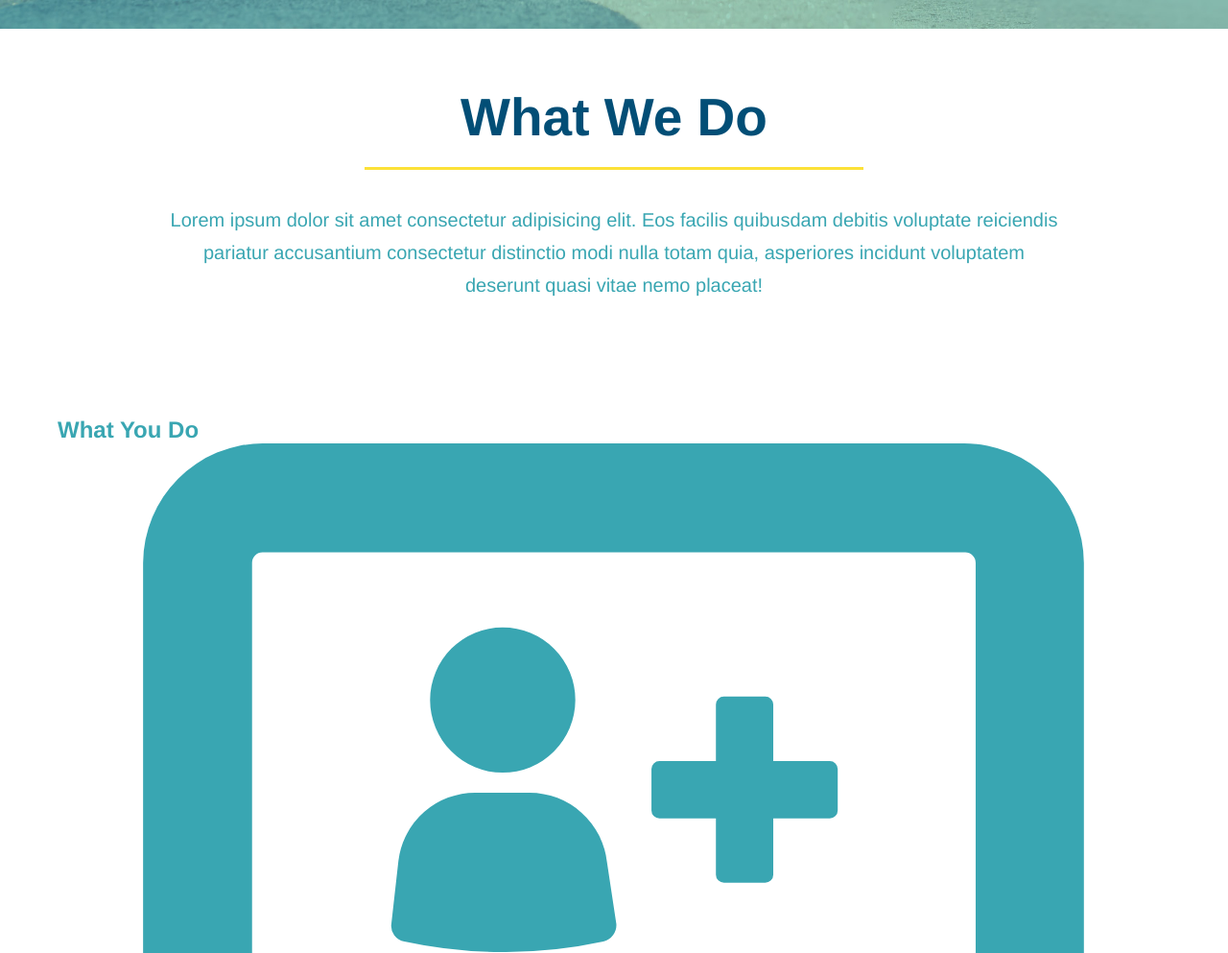
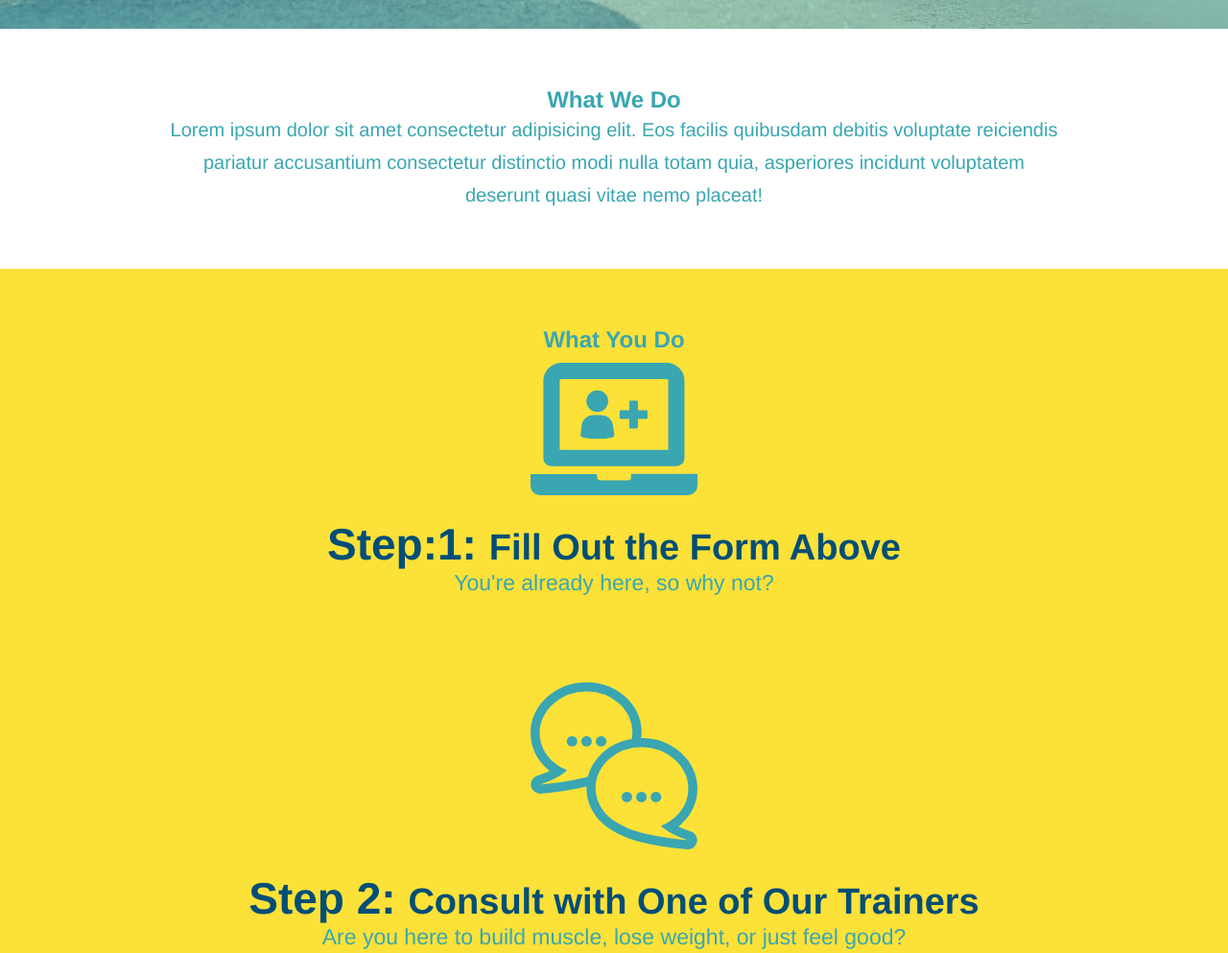
Before and after one commit to cpalileo/run-buddy, a plain HTML site: page index.html in a window 1280 px wide. Shown: the part 652-1645 px from the top of the page at 96% size. Drawn offline with Linux system fonts and the light colour scheme; files whose address does not match are found by name.

Commit message:
style what you do section

```diff
--- a/assets/css/style.css
+++ b/assets/css/style.css
@@ -125,16 +125,6 @@ section {
     text-align: center;
 }
 
-.intro h2 {
-  font-size: 55px;
-  color: #024e76;
-  margin-bottom: 35px;
-  padding: 0 100px 20px 100px;
-  border-bottom: 3px solid;
-  border-color: #fce138;
-  display: inline-block;
-}
-
 .intro p {
   line-height: 1.7;
   color: #39a6b2;
@@ -142,3 +132,48 @@ section {
   font-size: 20px;
   margin: 0 auto;
 }
+
+.primary-border {
+  border-color:#fce138;
+}
+
+.secondary-boarder {
+  border-color: #39a6b2;
+}
+
+.section title{
+  font-size: 55px;
+  color: #024e76;
+  margin-bottom: 35px;
+  padding: 0 100px 20px 100px;
+  border-bottom: 3px solid;
+}
+
+.steps {
+  text-align: center;
+  background: #fce138;
+}
+
+.steps div {
+  margin-bottom: 80px;
+}
+
+.steps h3 {
+  color: #024e76;
+  font-size: 46px;
+  margin-top: 10px;
+}
+
+.steps img {
+  width: 15%;
+  margin: 10px 0;
+}
+
+.steps p {
+  color: #39a6b2;
+  font-size: 23px;
+}
+
+.steps span {
+  font-size: 38px;
+}
--- a/index.html
+++ b/index.html
@@ -70,37 +70,37 @@
 
   <!-- "what we do" section -->
   <section id="what-we-do" class="intro">
-    <h2>What We Do</h2>
+    <h2 class="section-title primary-border">What We Do</h2>
     <p>
       Lorem ipsum dolor sit amet consectetur adipisicing elit. Eos facilis quibusdam debitis voluptate reiciendis pariatur accusantium consectetur distinctio modi nulla totam quia, asperiores incidunt voluptatem deserunt quasi vitae nemo placeat!
     </p>
   </section>
 
   <!-- "what you do" section -->
-  <section id="what-you-do">
-    <h2>What You Do</h2>
+  <section id="what-you-do" class="steps">
+    <h2 class="section-title secondary-border">What You Do</h2>
 
     <div>
       <img src=".assets/images/step-1.svg" alt="" />
-      <h3>Step:1: Fill Out the FOrm Above</h3>
+      <h3>Step:1: <span>Fill Out the Form Above</span></h3>
       <p>You're already here, so why not?</p>
     </div>
 
     <div>
       <img src="./assets/images/step-2.svg" alt="" />
-      <h3>Step 2: Consult with One of Our Trainers</h3>
+      <h3>Step 2: <span>Consult with One of Our Trainers</span></h3>
       <p>Are you here to build muscle, lose weight, or just feel good?</p>
     </div>
 
     <div>
       <img src="./assets/images/step-3.svg" alt="" />
-      <h3>Step 3: Get Running</h3>
+      <h3>Step 3: <span>Get Running</span></h3>
       <p>Hit the ground running (literally) once your trainer lays out your plan.</p>
     </div>
 
     <div>
       <img src="./assets/images/step-4.svg" alt="" />
-      <h3>Step 4: See Results</h3>
+      <h3>Step 4: <span>See Results</span></h3>
       <p>Bi-weekly checkins with your trainer will keep you focused</p>
     </div>
   </section>
```
